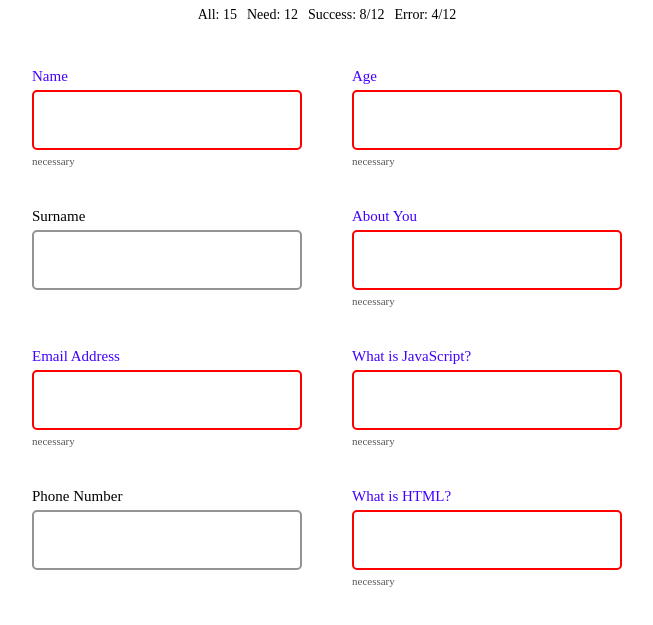
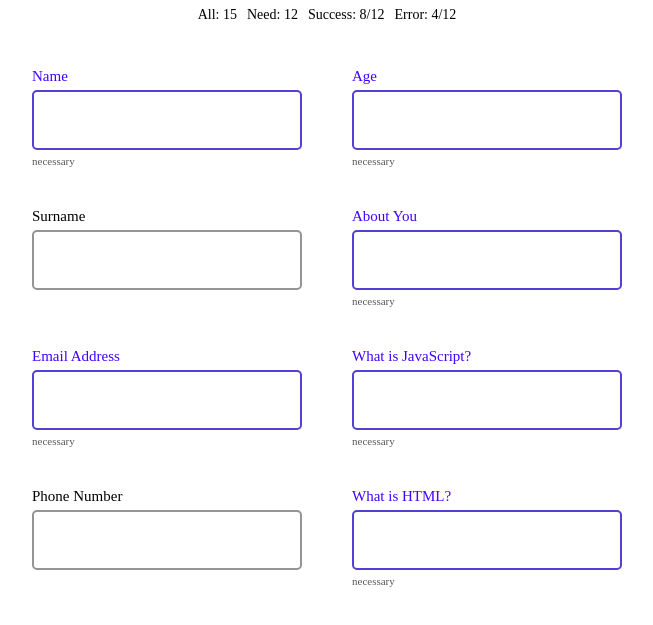
Before and after one commit to bobur12012005/messi_winner_13, a plain HTML site: page index.html in a window 1280 px wide. Shown: the part 126-751 px from the top of the page, without its empty margins (313-966 px from the left). Drawn offline with Linux system fonts and the light colour scheme.

Commit message:
second commit

```diff
--- a/index.js
+++ b/index.js
@@ -1,6 +1,7 @@
 let btn_submit = document.querySelector('.submit')
 let necessary_rows = document.querySelectorAll('.personality input')
 
+btn_submit.onclick = () => {
     necessary_rows.forEach((row) => {
         if (row.value.length === 0) {
             row.style.border = "2px solid red"
@@ -10,3 +11,4 @@ necessary_rows.forEach((row) => {
             btn_submit.setAttribute('type', 'submit')
         }
     })
+}
```
Also changed, not shown: index.html (line endings or trailing spaces). Lines whose indentation alone changed are shown as unchanged.
